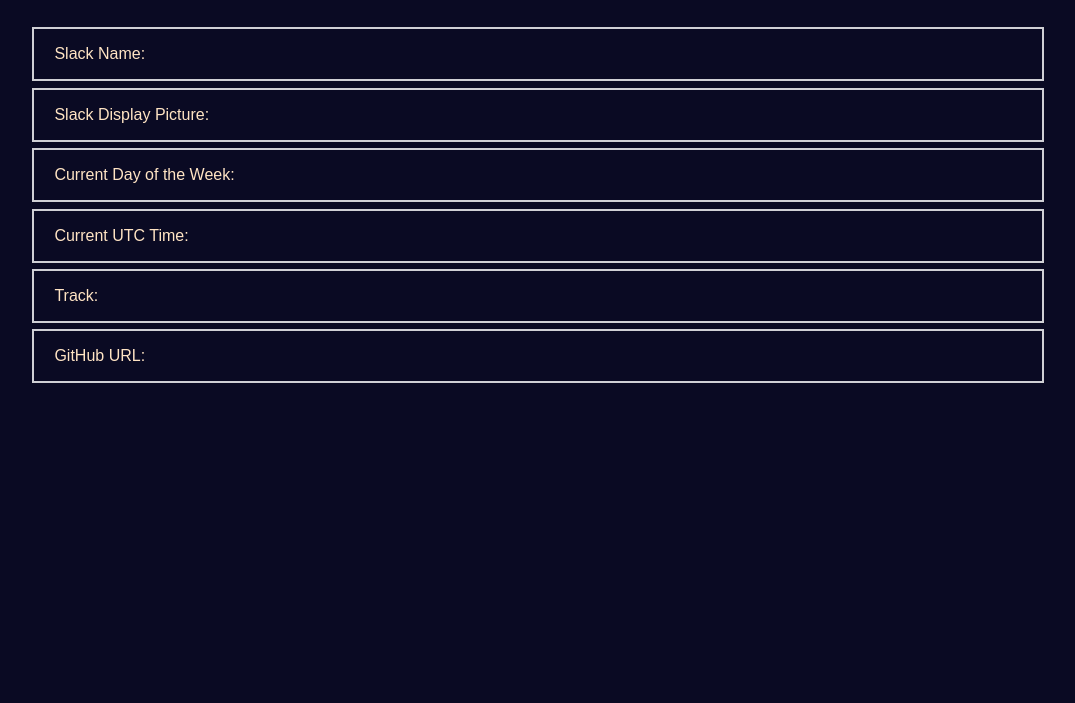
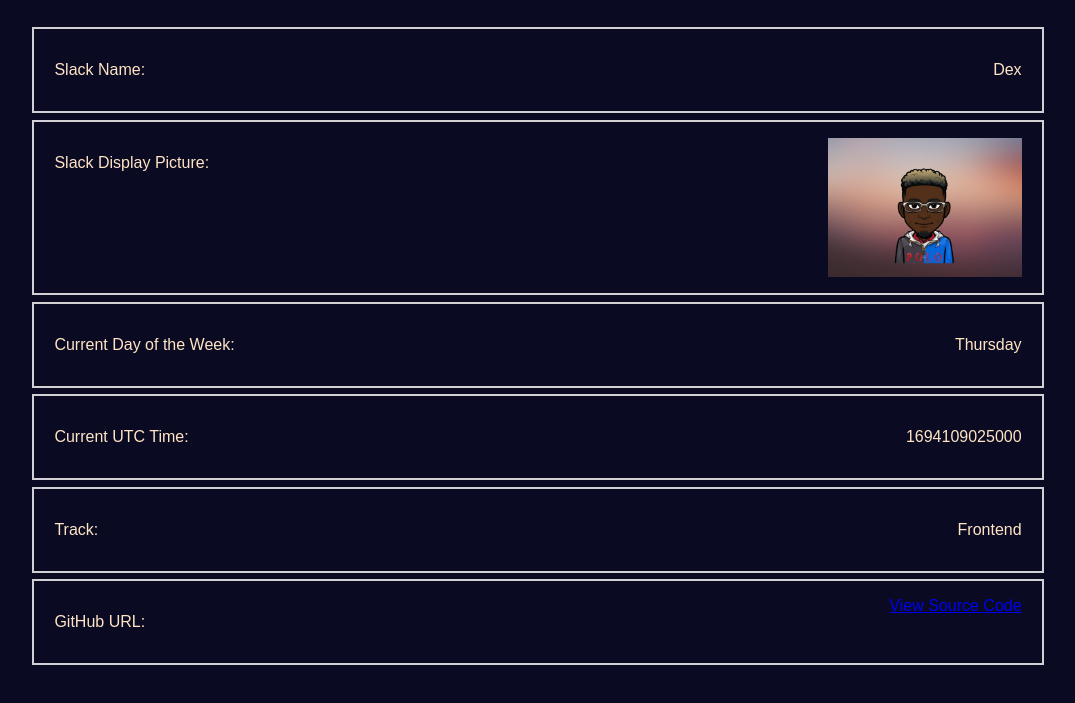
Before and after one commit to CollinDex/tsk-1, a plain HTML site: page index.html in a window 1280 px wide. Shown: the part 100-803 px from the top of the page, without its empty margins (102-1177 px from the left). Drawn offline with Linux system fonts and the light colour scheme.

Commit message:
Final Review

```diff
--- a/index.html
+++ b/index.html
@@ -11,13 +11,14 @@
     <div class="content">
         <h1>SLACK INFORMATION DISPLAY PAGE</h1>
         <div class="wrapper">
-        <p class="details">Slack Name:</p>
-        <p class="details">Slack Display Picture:</p>
-        <p class="details">Current Day of the Week:</p>
-        <p class="details">Current UTC Time:</p>
-        <p class="details">Track:</p>
-        <p class="details">GitHub URL:</p>
+        <div class="details"> <p data-testid="slackUserName" >Slack Name:</p> <p>Dex</p>  </div>
+        <div class="details"> <p>Slack Display Picture:</p> <img src="./Dex-Bitmoji.png" alt="Dex" data-testid="slackDisplayImage" srcset=""></div>
+        <div class="details"> <p>Current Day of the Week:</p> <p id= "day" data-testid="currentDayOfTheWeek" >Monday</p> </div>
+        <div class="details"> <p>Current UTC Time:</p> <p id="time" data-testid="currentUTCTime" >2:00PM</p> </div>
+        <div class="details"> <p>Track:</p> <p data-testid="myTrack" >Frontend</p> </div>
+        <div class="details"> <p>GitHub URL:</p> <a href="http://" target="_blank" data-testid=“githubURL”>View Source Code</a> </div>
         </div>
     </div>
+    <script src="./script.js" type="text/javascript"></script>
 </body>
 </html>
--- /dev/null
+++ b/script.js
@@ -0,0 +1,12 @@
+let dayInput = document.getElementById('day');
+let timeInput = document.getElementById('time');
+
+// Create and display time
+
+const d = new Date();
+let day = d.getDay();
+let time = Date.now();
+const weekday = ["Sunday","Monday","Tuesday","Wednesday","Thursday","Friday","Saturday"];
+day = weekday[d.getDay()];
+dayInput.innerHTML = day;
+timeInput.innerHTML = time;
--- a/style.css
+++ b/style.css
@@ -14,6 +14,7 @@ h1 {
     padding: 1.5rem 1.25rem;
     border: 2px solid #d0d0d5;
     margin: 0 auto;
+    text-align: center;
 }
 
 .content {
@@ -30,4 +31,13 @@ h1 {
     border: 2px solid #d0d0d5;
     padding: 1rem 1.25rem;
     margin: 0.4rem auto;
+    display: flex;
+    flex-direction: row;
+    justify-content: space-between;
+
 }
+
+.details img {
+    width: 20%;
+    height: 20%;
+}
```
Also changed, not shown: Dex-Bitmoji.png (added).
